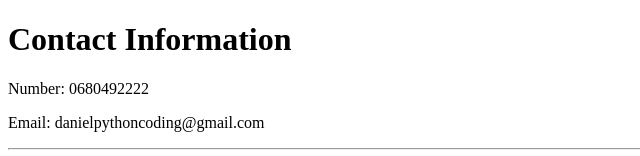
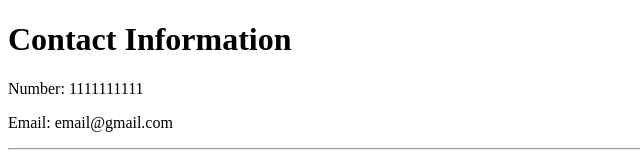
Before and after one commit to DanielBooysenjr/cv-html-exercise, a plain HTML site: page contact.html in a window 1280 px wide. Shown: the top 156 px of the page, without its empty margins (0-640 px from the left). Drawn offline with Linux system fonts and the light colour scheme.

Commit message:
Changed contact details to dummy information

```diff
--- a/contact.html
+++ b/contact.html
@@ -8,8 +8,8 @@
 </head>
 <body>
     <h1>Contact Information</h1>
-    <p>Number: 0680492222</p>
-    <p>Email: danielpythoncoding@gmail.com</p>
+    <p>Number: 1111111111</p>
+    <p>Email: email@gmail.com</p>
     <hr>
     <form action="mailto:danielbooysenjr@gmail.com" method="post" enctype="text/plain">
         <label>Your Name: </label>
```
